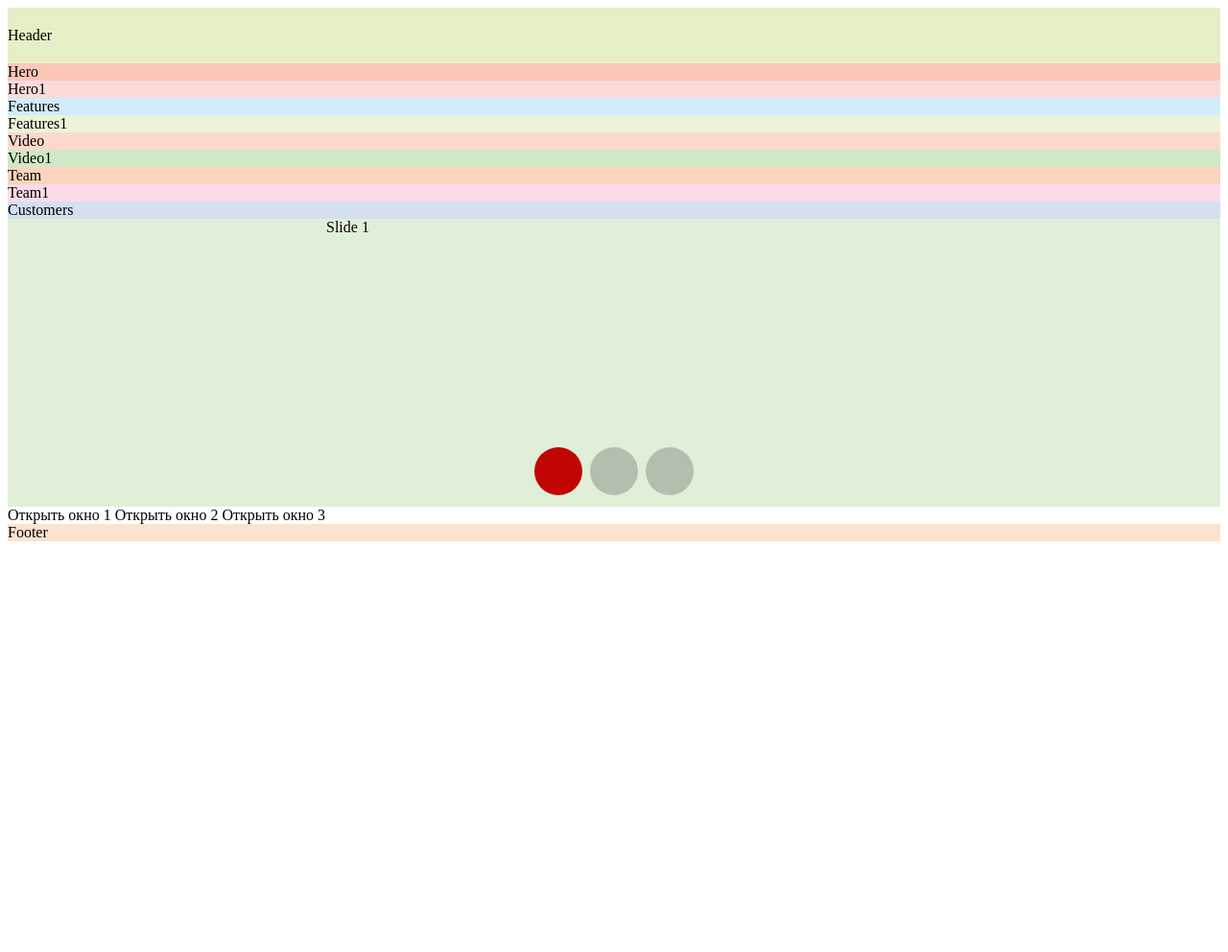
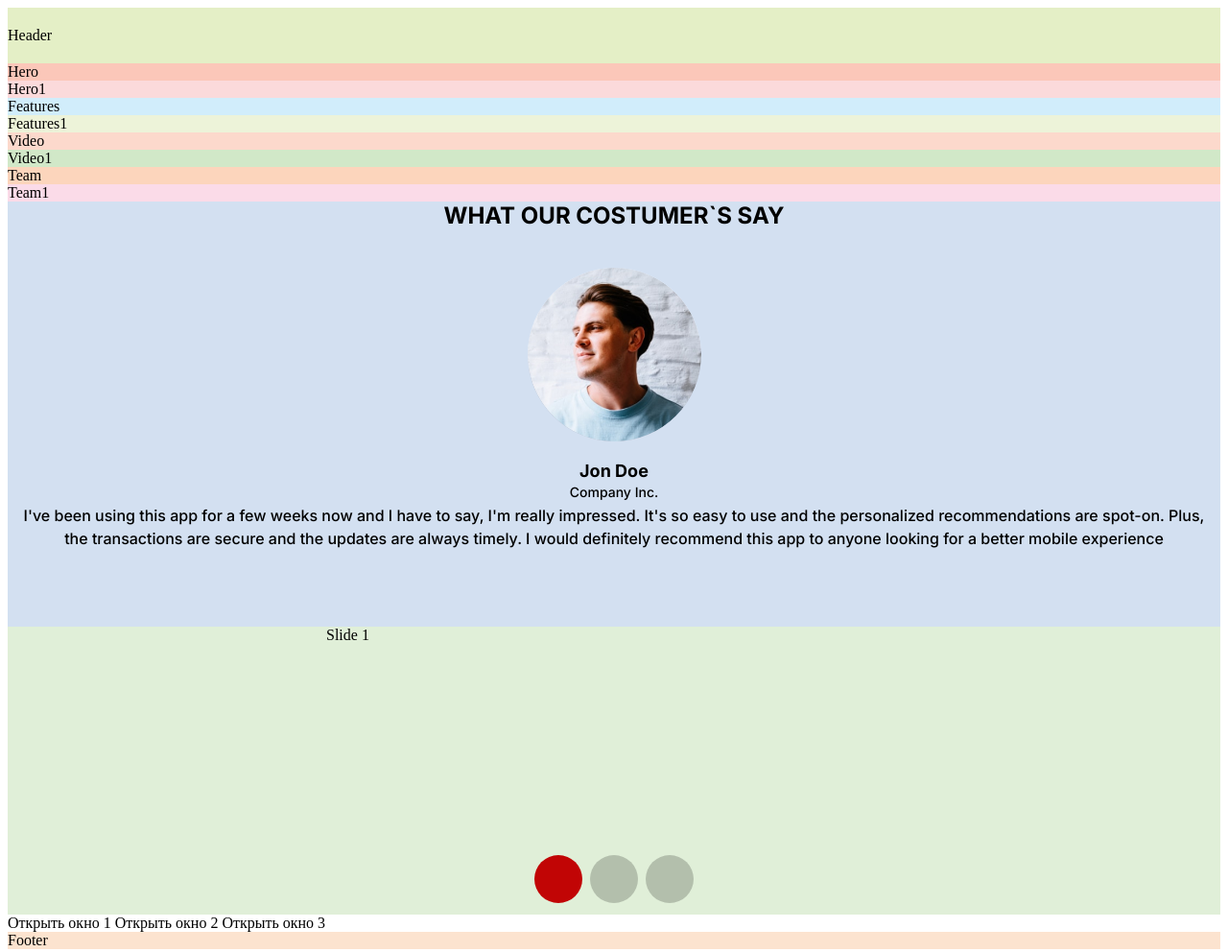
Before and after one commit to bonny-art/mobile_version, a website built with Vite: page src/index.html in a window 1280 px wide. Shown: the whole page at 96% size. Before the commit the page ends 800 px from the top, so only its background shows below. Built offline with nearby package versions, Linux system fonts and the light colour scheme.

Commit message:
create customers section

```diff
--- a/src/css/customers.css
+++ b/src/css/customers.css
@@ -1,3 +1,54 @@
 .customers {
   background-color: #d3e0f1;
+  padding-bottom: 80px;
 }
+.container {
+  margin: 0 auto;
+  padding: 0 16px;
+}
+.customers-container {
+  display: flex;
+  flex-direction: column;
+  justify-content: center;
+  align-items: center;
+}
+.second-title {
+  color: #000;
+  font-family: Inter;
+  font-size: 24px;
+  font-style: normal;
+  font-weight: 700;
+  line-height: normal;
+  margin-bottom: 40px;
+}
+.thumb {
+  width: 181px;
+  height: 181px;
+  border-radius: 181px;
+  overflow: hidden;
+  margin-bottom: 20px;
+}
+.customers-image {
+}
+.third-title {
+  color: #000;
+  font-family: Inter;
+  font-size: 18px;
+  font-style: normal;
+  font-weight: 700;
+  line-height: normal;
+}
+.customers-text {
+  color: #000;
+  text-align: center;
+  font-family: Inter;
+  font-style: normal;
+  font-weight: 500;
+  line-height: 24px;
+}
+.card-desc {
+  font-size: 14px;
+}
+.card-info {
+  font-size: 16px;
+}
--- a/src/partials/customers.html
+++ b/src/partials/customers.html
@@ -1,3 +1,22 @@
 <section class="customers">
-  <p>Customers</p>
+  <div class="container customers-container">
+    <!-- <p>Customers</p> -->
+    <h2 class="second-title">WHAT OUR COSTUMER`S SAY</h2>
+    <div class="thumb">
+      <img
+        class="customers-image"
+        src="../img/customers-section/customer.png"
+        alt="customer photo"
+      />
+    </div>
+    <h3 class="title third-title">Jon Doe</h3>
+    <p class="customers-text card-desc">Company Inc.</p>
+    <p class="customers-text card-info">
+      I've been using this app for a few weeks now and I have to say, I'm really
+      impressed. It's so easy to use and the personalized recommendations are
+      spot-on. Plus, the transactions are secure and the updates are always
+      timely. I would definitely recommend this app to anyone looking for a
+      better mobile experience
+    </p>
+  </div>
 </section>
```
Also changed, not shown: src/img/customers-section/customer.png (added).
